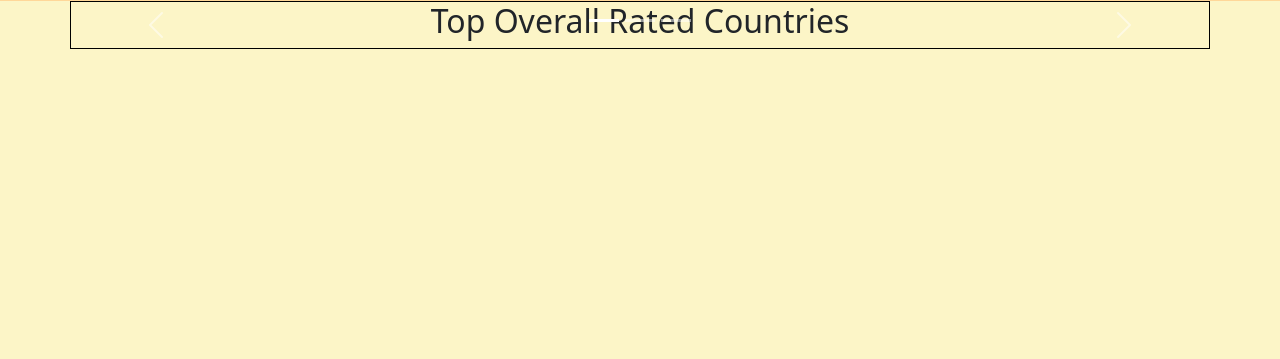
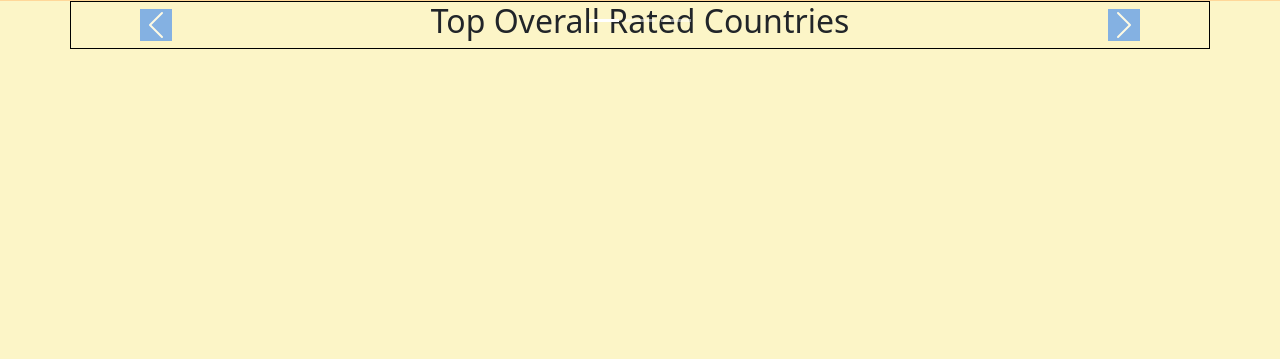
Before and after one commit to steharr/ms3-holiday-review, a Flask app: page /charts in a window 1280 px wide. Shown: the part 61-420 px from the top of the page. Run offline with Flask 2, Linux system fonts and the light colour scheme; data that the repository does not hold is empty; some libraries are stand-ins or nearby versions.

Commit message:
clean up charts display

```diff
--- a/templates/charts.html
+++ b/templates/charts.html
@@ -11,8 +11,10 @@
             <button type="button" data-bs-target="#carouselExampleIndicators" data-bs-slide-to="2"
                 aria-label="Slide 3"></button>
         </div>
+
         <div class="carousel-inner">
             <div class="carousel-item active">
+                <div class="w-75 mx-auto">
                     <h2 class="text-center">Top Overall Rated Countries</h2>
                     <div class="mx-auto">
                         <ol class="list-group list-group-numbered">
@@ -25,11 +27,14 @@
                                     </div>
                                     Avg. Rating:
                                     {% if item.avg_rating >= 4 %}
-                                <span class="badge bg-success rounded-pill">{{item.avg_rating|round(1,'floor')}}</span>
+                                    <span
+                                        class="badge bg-success rounded-pill">{{item.avg_rating|round(1,'floor')}}</span>
                                     {% elif item.avg_rating > 2 %}
-                                <span class="badge bg-warning rounded-pill">{{item.avg_rating|round(1,'floor')}}</span>
+                                    <span
+                                        class="badge bg-warning rounded-pill">{{item.avg_rating|round(1,'floor')}}</span>
                                     {% else %}
-                                <span class="badge bg-danger rounded-pill">{{item.avg_rating|round(1,'floor')}}</span>
+                                    <span
+                                        class="badge bg-danger rounded-pill">{{item.avg_rating|round(1,'floor')}}</span>
                                     {% endif %}
                                 </div>
                                 <span class="badge bg-primary rounded-pill">Reviews: {{item.total_reviews}}</span>
@@ -38,7 +43,12 @@
                         </ol>
                     </div>
                 </div>
+
+
+
+            </div>
             <div class="carousel-item">
+                <div class="w-75 mx-auto">
                     <h2 class="text-center">Best Locations for Food</h2>
                     <div class="mx-auto">
                         <ol class="list-group list-group-numbered">
@@ -63,7 +73,9 @@
                         </ol>
                     </div>
                 </div>
+            </div>
             <div class="carousel-item">
+                <div class="w-75 mx-auto">
                     <h2 class="text-center">Cheapest Locations</h2>
                     <div class="mx-auto">
                         <ol class="list-group list-group-numbered">
@@ -101,17 +113,20 @@
                     </div>
                 </div>
             </div>
+        </div>
         <button class="carousel-control-prev" type="button" data-bs-target="#carouselExampleIndicators"
             data-bs-slide="prev">
-            <span class="carousel-control-prev-icon" aria-hidden="true"></span>
+            <span class="carousel-control-prev-icon bg-primary" aria-hidden="true"></span>
             <span class="visually-hidden">Previous</span>
         </button>
         <button class="carousel-control-next" type="button" data-bs-target="#carouselExampleIndicators"
             data-bs-slide="next">
-            <span class="carousel-control-next-icon" aria-hidden="true"></span>
+            <span class="carousel-control-next-icon bg-primary" aria-hidden="true"></span>
             <span class="visually-hidden">Next</span>
         </button>
     </div>
+
+
 </div>
 
 
```
Lines whose indentation alone changed are shown as unchanged.
